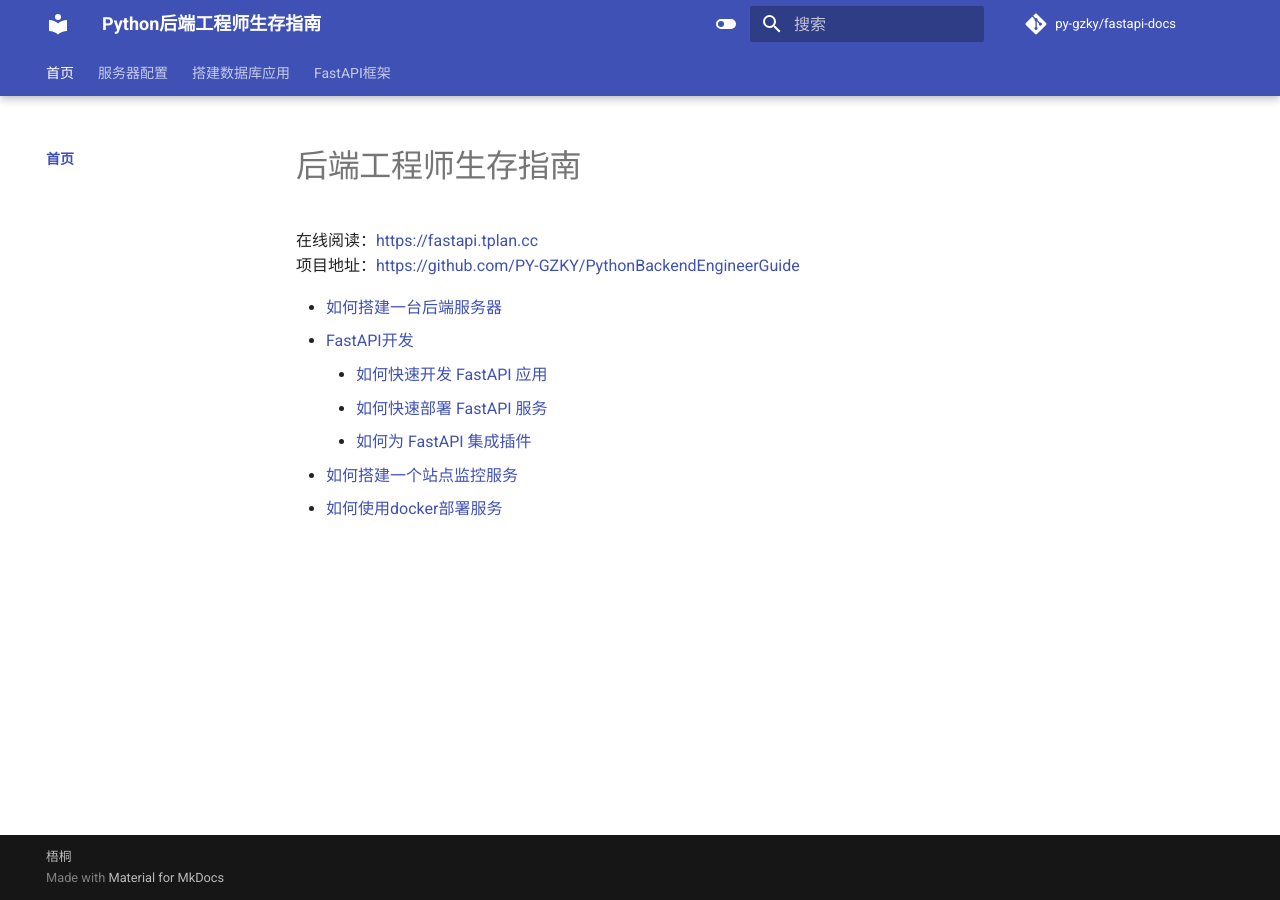
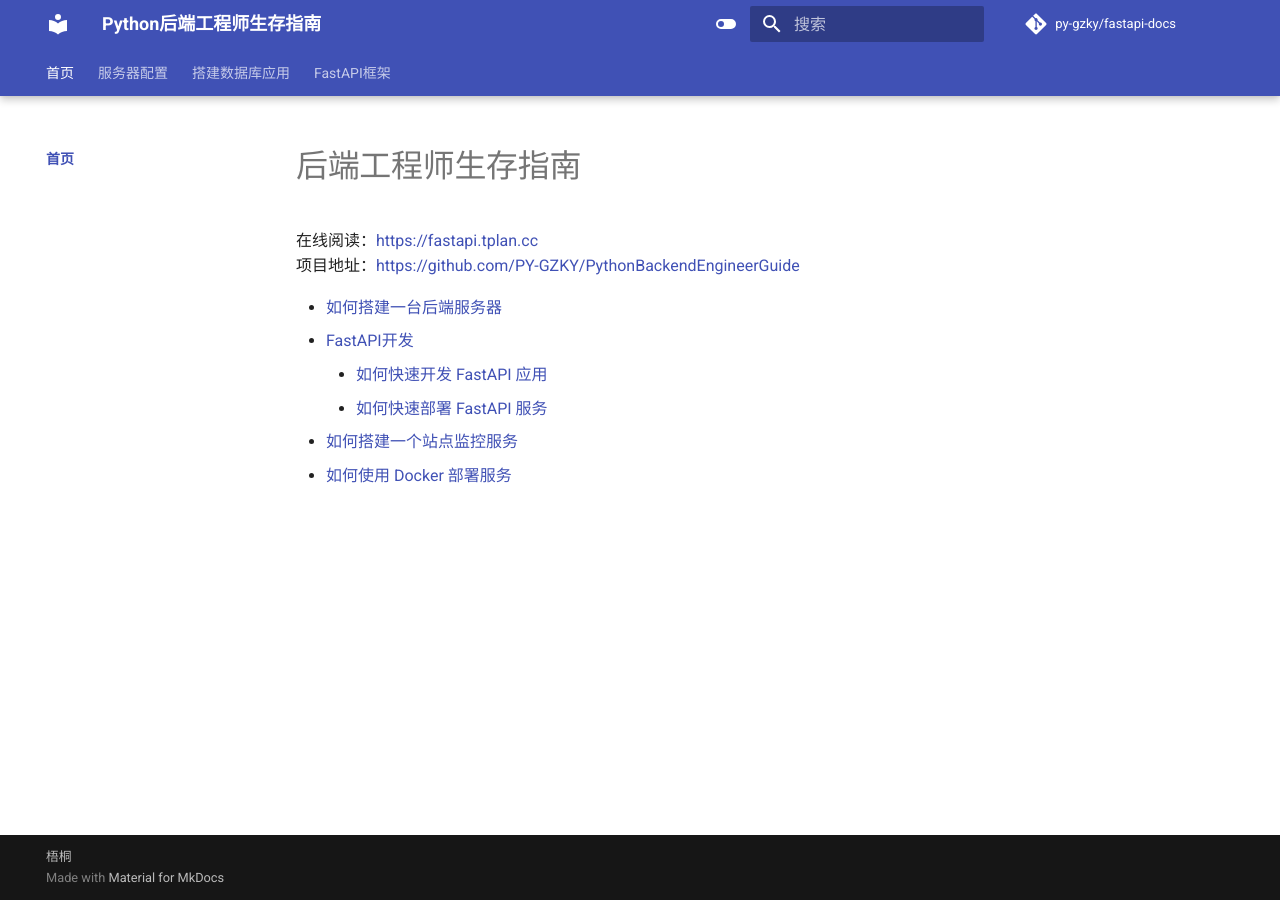
Before and after one commit to PY-GZKY/PythonBackendEngineerGuide, an MkDocs documentation site: the page built from docs/README.md, in a window 1280 px wide. Built offline with MkDocs 1.6.1 and Material for MkDocs 9.7.7, drawn with Linux system fonts in a browser that asks for light colours; comment, search, counter and statistics services are not loaded.

Commit message:
Update README.md

```diff
--- a/docs/README.md
+++ b/docs/README.md
@@ -7,6 +7,5 @@
 * [FastAPI开发](how-to-quickly-develop-fastapi-application.md)
     * [如何快速开发 FastAPI 应用](how-to-quickly-develop-fastapi-application.md)
     * [如何快速部署 FastAPI 服务](how-to-deploy-fastapi-services.md)
-    * [如何为 FastAPI 集成插件](how-to-integrate-plugins.md)
 * [如何搭建一个站点监控服务](how-to-build-site-monitoring-service.md)
-* [如何使用docker部署服务](how-to-deploy-using-docker.md)
+* [如何使用 Docker 部署服务](how-to-deploy-using-docker.md)
```
